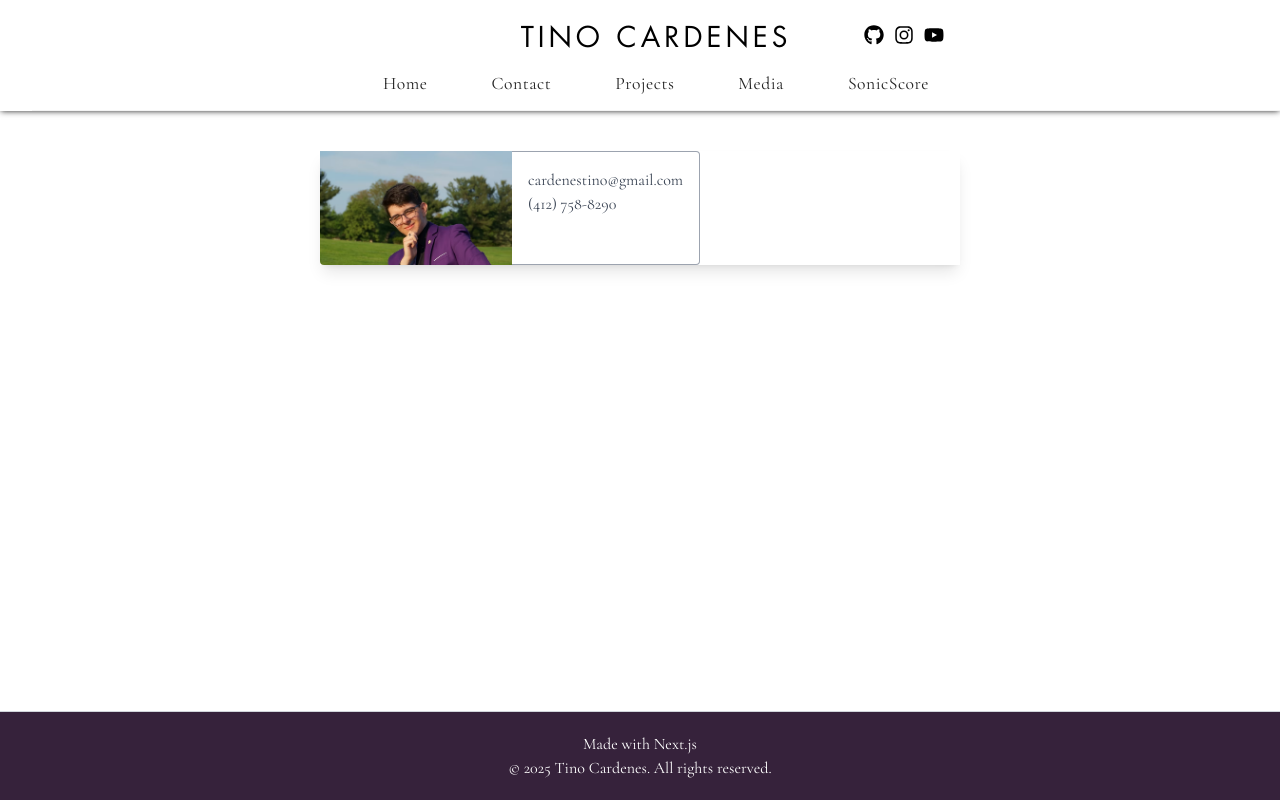
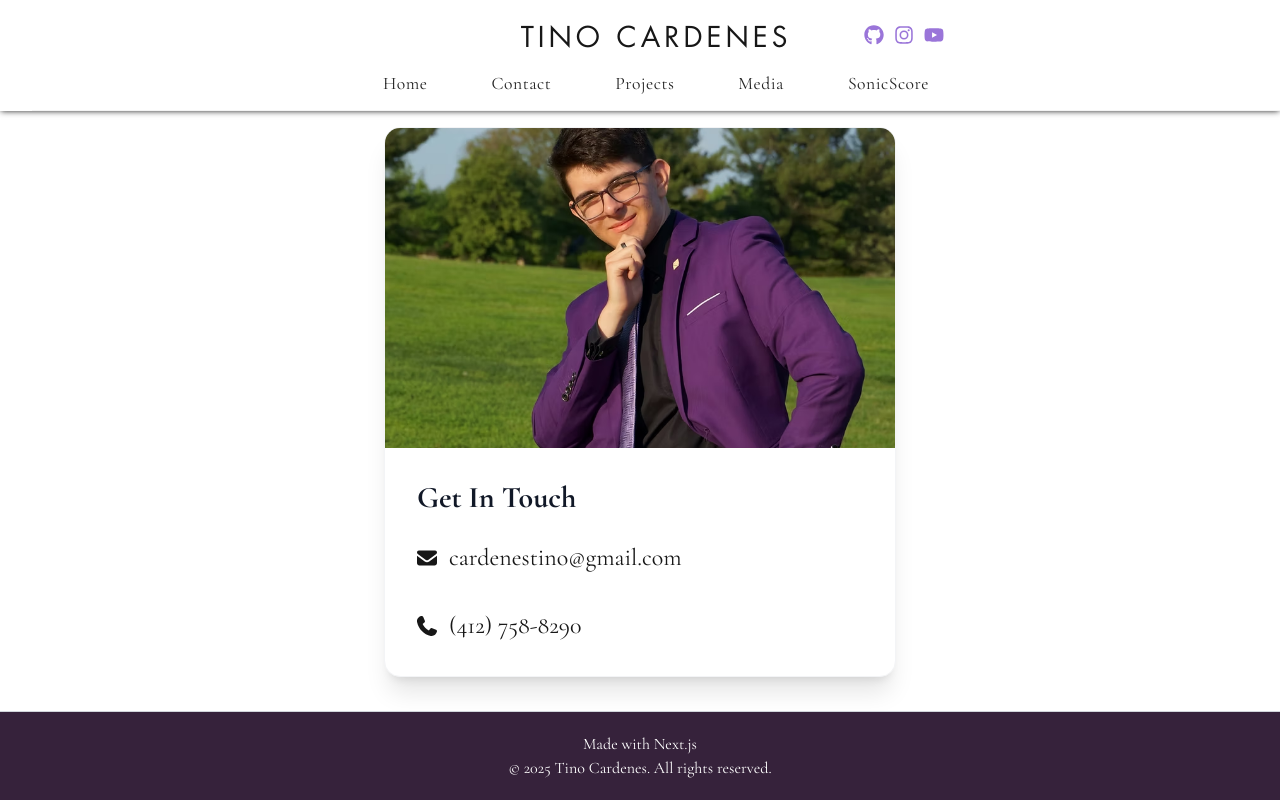
Before and after one commit to CardenesMa/tinocardenes.com, a Next.js app: page /contact in a window 1280 px wide. Built offline with nearby package versions, Linux system fonts and the light colour scheme.

Commit message:
updates to media and contact page.

```diff
--- a/app/contact/page.tsx
+++ b/app/contact/page.tsx
@@ -1,16 +1,40 @@
 import Image from "next/image";
-
+import gstyles from "../globals.module.css";
+import { FontAwesomeIcon } from "@fortawesome/react-fontawesome";
+import { faPhone, faEnvelope } from "@fortawesome/free-solid-svg-icons";
 export default function ContactPage() {
     return (
-        <div className="max-w-sm w-[50%] lg:max-w-full lg:flex shadow-lg my-10 mx-auto">
-            <div className="h-48 lg:h-auto lg:w-48 flex-none bg-cover rounded-t lg:rounded-t-none lg:rounded-l text-center overflow-hidden" style={{ backgroundImage: "url('/headshot.avif" }} title="Woman holding a mug">
-            </div>
-            <div className="border-r border-b border-l border-gray-400 lg:border-l-0 lg:border-t lg:border-gray-400 bg-white rounded-b lg:rounded-b-none lg:rounded-r p-4 flex flex-col justify-between leading-normal">
-                <div className="mb-8">
-                    <p className="text-gray-700 text-base">cardenestino@gmail.com</p>
-                    <p className="text-gray-700 text-base">(412) 758-8290</p>
+        <div className="min-h-[70vh] flex items-center justify-center p-4">
+            <div className="bg-white rounded-2xl shadow-xl overflow-hidden max-w-lg w-full border border-gray-100">
+                <div className="relative w-full h-80 bg-gradient-to-br from-gray-100 to-gray-200">
+                    <Image
+                        src="/headshot.avif"
+                        alt="Tino Cardenes"
+                        fill
+                        className="object-cover"
+                        priority
+                    />
                 </div>
+                <div className="p-8">
+                    <h1 className="text-3xl font-bold text-gray-900 mb-2">Get In Touch</h1>
 
+                    <div className="space-y-4">
+                        <div className={ gstyles.description + " flex items-center gap-3 group"}>
+                            <FontAwesomeIcon icon={faEnvelope} className="w-5 h-5" />
+                            <a href="mailto:cardenestino@gmail.com" className={ " hover:underline"}>
+                                cardenestino@gmail.com
+                            </a>
+                        </div>
+
+                        <div className={ gstyles.description + " flex items-center gap-3 group"}>
+                                  <FontAwesomeIcon icon={faPhone} className="w-5 h-5" />
+
+                            <a href="tel:+14127588290" className={ " hover:underline"}>
+                                (412) 758-8290
+                            </a>
+                        </div>
+                    </div>
+                </div>
             </div>
         </div>
     );
--- a/app/globals.module.css
+++ b/app/globals.module.css
@@ -40,11 +40,12 @@
 }
 
 .description {
-    font-size: 20px;
+    font-size: 24px;
     line-height: inherit;
     margin: 0;
+    font-weight : 400;
     padding-top: 1rem;
-    font-weight: 100;
+    /* font-weight: 100; */
 }
 
 .softBackground {
--- a/app/media/mediaBox.tsx
+++ b/app/media/mediaBox.tsx
@@ -3,36 +3,54 @@ import style from "./media.module.css";
 import gstyle from "../globals.module.css";
 import Image from "next/image";
 import YoutubePlayer from "../ui/YoutubePlayer";
+import Masonry from '@mui/lab/Masonry';
 
-export type Media = { name: string, link: string, type: "Image" | "Video" };
+export type Media = {
+    name: string;
+    link: string;
+    type: "Image" | "Video";
+    aspectRatio?: number; // width/height ratio (e.g., 16/9, 1, 4/3)
+};
 
 const mediaList: Media[] = [
-    { name: "Harlem Noctourne", link: "https://www.youtube.com/embed/z1hGBjZeRz0?si=FP9UI2or-gaPvKrW", type: "Video" },
-    { name: "Peterson: Allegro", link: "https://www.youtube.com/embed/YaTAE7Da26o?si=A-oIirofLudugQqB", type: "Video" },
-    { name: "Wave", link: "https://www.youtube.com/embed/4eYuc9c5NaY?si=pBg-dM5RqD7w5VJs", type: "Video" },
-    { name: "Recorda-Me", link: "https://www.youtube.com/embed/1MmuILlKXMs?si=hVb-njnABBJzP5rl", type: "Video" },
-    { name: "There Will Never Be Another You", link: "https://www.youtube.com/embed/MdaJb28w_9Q?si=e_SprLslL8VikDHn", type: "Video" },
-    { name: "Kasschau Concerto", link: "https://www.youtube.com/embed/nVpjuSUunGE?si=cMmlpK6bOhkoRaaz", type: "Video" },
-    { name: "Beethoven Concerto", link: "https://www.youtube.com/embed/7I83NEO6O_I?si=EAWaejoqoaxrHvhM", type: "Video" },
+    { name: "Harlem Noctourne", link: "https://www.youtube.com/embed/z1hGBjZeRz0?si=FP9UI2or-gaPvKrW", type: "Video", aspectRatio: 1 },
+    { name: "Peterson: Allegro", link: "https://www.youtube.com/embed/YaTAE7Da26o?si=A-oIirofLudugQqB", type: "Video", aspectRatio: 16/9 },
+    { name: "Wave", link: "https://www.youtube.com/embed/4eYuc9c5NaY?si=pBg-dM5RqD7w5VJs", type: "Video", aspectRatio: 1 },
+    { name: "Recorda-Me", link: "https://www.youtube.com/embed/1MmuILlKXMs?si=hVb-njnABBJzP5rl", type: "Video", aspectRatio: 1 },
+    { name: "There Will Never Be Another You", link: "https://www.youtube.com/embed/MdaJb28w_9Q?si=e_SprLslL8VikDHn", type: "Video", aspectRatio: 16/9 },
+    { name: "Kasschau Concerto", link: "https://www.youtube.com/embed/nVpjuSUunGE?si=cMmlpK6bOhkoRaaz", type: "Video", aspectRatio: 16/9 },
+    { name: "Beethoven Concerto", link: "https://www.youtube.com/embed/7I83NEO6O_I?si=EAWaejoqoaxrHvhM", type: "Video", aspectRatio: 16/9 },
 ];
 
-const MediaGallery = () => (
-    <div className={style.mediaGallery + " grid grid-flow-row-dense grid-cols-1 md:grid-cols-2 lg:grid-cols-3 gap-8"}>
+
+
+const MediaGallery = () => {
+  return (
+    <div className = "w-full">
+      <Masonry columns={{ xs: 1, sm: 2, md: 3}} spacing={0}>
         {mediaList.map((media, idx) => (
-            <div key={idx} className={style.mediaCard}>
-                <div className={style.mediaContent}>
-                    {media.type === "Image" ? (
-                        <Image src={media.link} alt="Media Image" className="w-full h-auto" />
-                    ) : (
-                        <YoutubePlayer link={media.link} />
-                    )}
-                </div>
-                <div className={style.mediaInfo}>
-                    <h3 className={style.mediaName}>{media.name}</h3>
+            <div key={idx} className={style.mediaItem}>
+                {media.type === "Image" ? (
+                    <div className={style.mediaImageWrapper} style={{ aspectRatio: media.aspectRatio || 16/9 }}>
+                        <Image
+                            src={media.link}
+                            alt={media.name}
+                            fill
+                            className={style.mediaImage}
+                        />
+
+                    </div>
+                ) : (
+                    <YoutubePlayer link={media.link} aspectRatio={media.aspectRatio} />
+                )}
+                <div className={style.mediaNameOverlay}>
+                    {media.name}
                 </div>
             </div>
         ))}
-    </div>
-);
+      </Masonry>
+      </div>
+  );
+}
 
 export default MediaGallery;
--- a/app/sitemap.ts
+++ b/app/sitemap.ts
@@ -13,13 +13,13 @@ export default function sitemap(): MetadataRoute.Sitemap {
     {
       url: `${baseUrl}/projects`,
       lastModified: new Date(),
-      changeFrequency: 'weekly',
+      changeFrequency: 'monthly',
       priority: 0.8,
     },
     {
       url: `${baseUrl}/media`,
       lastModified: new Date(),
-      changeFrequency: 'weekly',
+      changeFrequency: 'monthly',
       priority: 0.8,
     },
     {
--- a/app/ui/MediaVideoBox.tsx
+++ b/app/ui/MediaVideoBox.tsx
@@ -7,10 +7,12 @@ export type MediaVideoBoxProps = {
     link: string;
     thumbnail: string;
     size?: number;
+    aspectRatio?: number;
 };
 
-export function MediaVideoBox({ link, thumbnail, size }: MediaVideoBoxProps) {
-    const [aspectRatio, setAspectRatio] = useState<string>("16/9");
+export function MediaVideoBox({ link, thumbnail, size, aspectRatio: providedAspectRatio }: MediaVideoBoxProps) {
+    const [imageAspectRatio, setImageAspectRatio] = useState<string>("16/9");
+    const aspectRatio = providedAspectRatio ? `${providedAspectRatio}` : imageAspectRatio;
 
     // Autoplay aktivieren, wenn das Video geladen wird
     function handleClick(e: React.MouseEvent<HTMLDivElement>) {
@@ -38,13 +40,13 @@ export function MediaVideoBox({ link, thumbnail, size }: MediaVideoBoxProps) {
                 src={thumbnail}
                 alt="Video Thumbnail"
                 fill={true}
-                style={{ objectFit: "cover", borderRadius: 12, cursor: "pointer" }}
+                style={{ objectFit: "cover",  cursor: "pointer" }}
                 sizes={size ? `${size}px` : "100vw"}
                 priority
                 onLoad={(e) => {
                     const img = e.target as HTMLImageElement;
                     const ratio = `${img.naturalWidth}/${img.naturalHeight}`;
-                    setAspectRatio(ratio);
+                    setImageAspectRatio(ratio);
                 }}
             />
             <button
--- a/app/ui/YoutubePlayer.tsx
+++ b/app/ui/YoutubePlayer.tsx
@@ -11,15 +11,16 @@ type YoutubePlayerProps = {
     title?: string;
     link: string;
     size?: number;
+    aspectRatio?: number;
 };
 
-const YoutubePlayer = ({ title, link, size }: YoutubePlayerProps) => {
+const YoutubePlayer = ({ title, link, size, aspectRatio }: YoutubePlayerProps) => {
     const autoplayLink = link.includes("autoplay=1") ? link : `${link}&autoplay=1`;
     const thumbnail = getYoutubeId(link) ? `https://img.youtube.com/vi/${getYoutubeId(link)}/maxresdefault.jpg` : "";
 
     return (
-        <div className="flex flex-col justify-center items-center w-full">
-            <MediaVideoBox link={autoplayLink} thumbnail={thumbnail} size={size} />
+        <div className="w-full">
+            <MediaVideoBox link={autoplayLink} thumbnail={thumbnail} size={size} aspectRatio={aspectRatio} />
         </div>
     );
 };
--- a/app/ui/about.module.css
+++ b/app/ui/about.module.css
@@ -17,11 +17,11 @@
   gap: 1rem;
 }
 
-.buttons {
+/* .buttons {
   display: flex;
   gap: 1.2rem;
   margin-top: 1.5rem;
-}
+} */
 
 
 .photoPanel {
--- a/app/ui/about.tsx
+++ b/app/ui/about.tsx
@@ -10,7 +10,7 @@ export default function About() {
     <main className={`${styles.container} ${serif.className} grid grid-flow-col grid-cols-3`}>
       <section className={styles.panel + " col-span-2 "}>
         <h1 className={gstyles.headline}>About</h1>
-        <h2 className={gstyles.subheadline}>Pianist, Producer, Music Technology</h2>
+        <h2 className={gstyles.subheadline}>Pianist, Music Technologist</h2>
         <p className={gstyles.description}>
           I'm a pianist and music technologist based in Pittsburgh, PA.
           On this corner of the internet you can find my music, software, and projects that combine the two.
@@ -18,7 +18,7 @@ export default function About() {
           and I'm always excited to collaborate with artists and developers to create engaging experiences.
 
         </p>
-        <div className={styles.buttons}>
+        <div className={styles.buttons+ " flex flex-row gap-4 mt-6"}>
           <Button text="Resume"
             link="/resume.pdf"
             download={true}
```
Also changed, not shown: app/media/media.module.css (+33 -0 lines), app/ui/button.module.css (+4 -3 lines), package.json (+6 -1 lines), 1 other file (tests, documents, lock files or other folders).
